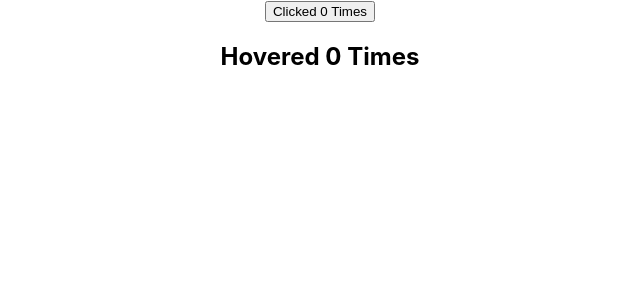
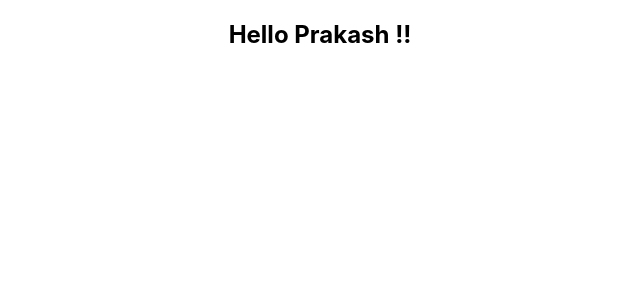
Before and after one commit to Prakashpreveen/React-JS, a React (Create React App) app: page / in a window 1280 px wide. Shown: the top 300 px of the page, without its empty margins (320-960 px from the left). Built offline with nearby package versions, Linux system fonts and the light colour scheme.

Commit message:
added context basics

```diff
--- a/src/App.js
+++ b/src/App.js
@@ -9,9 +9,11 @@ import "./App.css";
 // import ClickCounter from "./Components/HigherOrderComponent/ClickCounter";
 // import HoverCounter from "./Components/HigherOrderComponent/HoverCounter";
 // import RenderCounter from "./Components/RenderPropsComponent/RenderCounter";
-import ClickCounterTwo from "./Components/RenderPropsComponent/ClickCounterTwo";
-import HoverCounterTwo from "./Components/RenderPropsComponent/HoverCounterTwo";
-import RenderCounter from "./Components/RenderPropsComponent/RenderCounter";
+// import ClickCounterTwo from "./Components/RenderPropsComponent/ClickCounterTwo";
+// import HoverCounterTwo from "./Components/RenderPropsComponent/HoverCounterTwo";
+// import RenderCounter from "./Components/RenderPropsComponent/RenderCounter";
+import ComponentC from "./Components/ContextAPI/ComponentC";
+import { UserProvider } from "./Components/ContextAPI/ContextDemo";
 
 function App() {
   return (
@@ -37,6 +39,7 @@ function App() {
         <div>
           {/* <ClickCounterTwo />
           <HoverCounterTwo /> */}
+          {/* <div className="RENDER PROPS">
             <RenderCounter>
               {(count, IncrementedCount) => (
                 <ClickCounterTwo
@@ -54,6 +57,12 @@ function App() {
                 />
               )}
             </RenderCounter>
+          </div> */}
+          <div className="CONTEXT">
+            <UserProvider value="Prakash">
+              <ComponentC />
+            </UserProvider>
+          </div>
         </div>
       }
     </div>
--- /dev/null
+++ b/src/Components/ContextAPI/ComponentC.js
@@ -0,0 +1,10 @@
+import React, { Component } from "react";
+import ComponentE from "./ComponentE";
+
+export class ComponentC extends Component {
+  render() {
+    return <ComponentE />;
+  }
+}
+
+export default ComponentC;
--- /dev/null
+++ b/src/Components/ContextAPI/ComponentE.js
@@ -0,0 +1,10 @@
+import React, { Component } from "react";
+import ComponentF from "./ComponentF";
+
+export class ComponentE extends Component {
+  render() {
+    return <ComponentF />;
+  }
+}
+
+export default ComponentE;
--- /dev/null
+++ b/src/Components/ContextAPI/ComponentF.js
@@ -0,0 +1,16 @@
+import React, { Component } from "react";
+import { UserConsumer } from "./ContextDemo";
+
+export class ComponentF extends Component {
+  render() {
+    return (
+      <UserConsumer>
+        {(username) => {
+          return <h2>Hello {username} !!</h2>;
+        }}
+      </UserConsumer>
+    );
+  }
+}
+
+export default ComponentF;
--- /dev/null
+++ b/src/Components/ContextAPI/ContextDemo.js
@@ -0,0 +1,8 @@
+import React from "react";
+
+const UserContext = React.createContext();
+
+const UserProvider = UserContext.Provider;
+const UserConsumer = UserContext.Consumer;
+
+export { UserProvider, UserConsumer };
```
Lines whose indentation alone changed are shown as unchanged.
